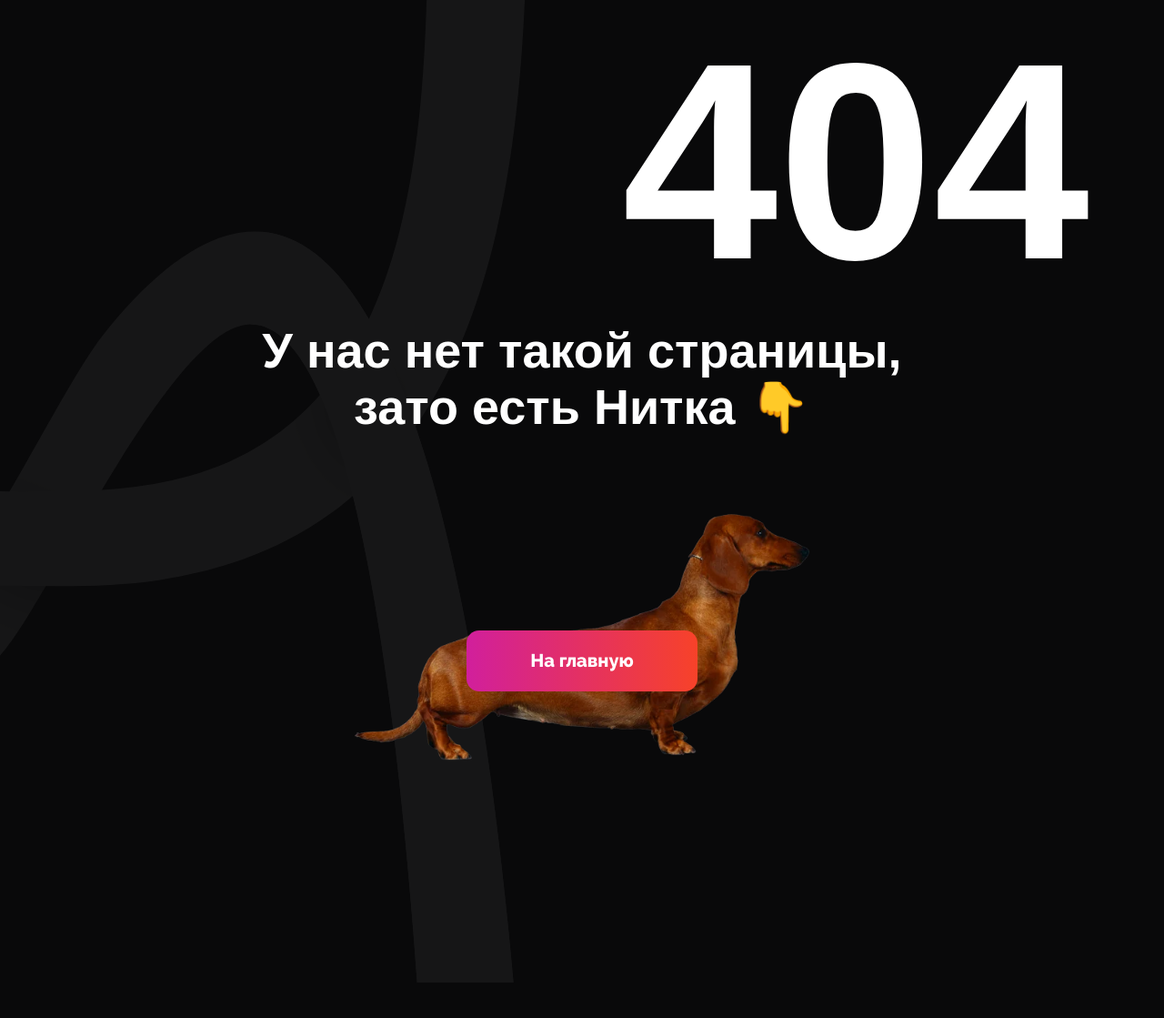
After one commit to acr0matic/threaddigital, a PHP site: page /404.php in a window 1280 px wide. The commit adds this page. Shown: the top 1119 px of the page at 91% size. Run offline with PHP 8.4, Linux system fonts and the light colour scheme; style sheets or scripts are compiled from the project's sources; some web fonts are replaced.

Commit message:
feat: верстка 404 страницы

```diff
--- /dev/null
+++ b/src/404.php
@@ -0,0 +1,91 @@
+<!DOCTYPE html>
+<html lang="ru">
+
+<head>
+  <meta charset="UTF-8" />
+  <meta name="viewport" content="width=device-width, initial-scale=1.0 user-scalable=no" />
+  <meta http-equiv="X-UA-Compatible" content="ie=edge" />
+
+  <!-- Базовые мета-теги для поисковиков -->
+  <title>Заголовок</title>
+
+  <!-- Иконки для страницы -->
+  <link rel="shortcut icon" href="img/favicons/favicon.ico" type="image/x-icon">
+  <link rel="icon" sizes="16x16" href="img/favicons/favicon-16x16.png" type="image/png">
+  <link rel="icon" sizes="32x32" href="img/favicons/favicon-32x32.png" type="image/png">
+  <link rel="apple-touch-icon-precomposed" href="img/favicons/apple-touch-icon-precomposed.png">
+  <link rel="apple-touch-icon" href="img/favicons/apple-touch-icon.png">
+  <link rel="apple-touch-icon" sizes="57x57" href="img/favicons/apple-touch-icon-57x57.png">
+  <link rel="apple-touch-icon" sizes="60x60" href="img/favicons/apple-touch-icon-60x60.png">
+  <link rel="apple-touch-icon" sizes="72x72" href="img/favicons/apple-touch-icon-72x72.png">
+  <link rel="apple-touch-icon" sizes="76x76" href="img/favicons/apple-touch-icon-76x76.png">
+  <link rel="apple-touch-icon" sizes="114x114" href="img/favicons/apple-touch-icon-114x114.png">
+  <link rel="apple-touch-icon" sizes="120x120" href="img/favicons/apple-touch-icon-120x120.png">
+  <link rel="apple-touch-icon" sizes="144x144" href="img/favicons/apple-touch-icon-144x144.png">
+  <link rel="apple-touch-icon" sizes="152x152" href="img/favicons/apple-touch-icon-152x152.png">
+  <link rel="apple-touch-icon" sizes="167x167" href="img/favicons/apple-touch-icon-167x167.png">
+  <link rel="apple-touch-icon" sizes="180x180" href="img/favicons/apple-touch-icon-180x180.png">
+  <link rel="apple-touch-icon" sizes="1024x1024" href="img/favicons/apple-touch-icon-1024x1024.png">
+
+  <!-- Метатаги которые выводят информацию о странице в поисковой запрос -->
+  <meta name="description" content="описание не длиннее 155 символов" />
+  <meta name="keywords" content="мета-теги, шаблон, html, css, acr0matic" />
+
+  <!-- Метатаги для ссылок в социальных сетях -->
+  <meta property="og:locale" content="ru_RU" />
+  <meta property="og:type" content="article" />
+  <meta property="og:title" content="" />
+  <meta property="og:description" content="" />
+  <meta property="og:image" content="" />
+  <meta property="og:url" content="" />
+  <meta property="og:site_name" content="" />
+
+  <!-- Контролирует поведение поисковых систем при индексации страницы -->
+  <meta name="robots" content="index,follow,noodp" />
+
+  <!-- Покраска адресной строки в мобильных Chrome, Firefox OS и Opera -->
+  <meta name="theme-color" content="#09090A" />
+
+  <!-- Для Windows Phone -->
+  <meta name="msapplication-navbutton-color" content="#09090A" />
+
+  <!-- Для iOS Safari -->
+  <meta name="apple-mobile-web-app-capable" content="yes" />
+  <meta name="apple-mobile-web-app-status-bar-style" content="black-translucent" />
+
+  <!-- Верификация Яндекс.Вебмастер  -->
+  <meta name="yandex-verification" content="" />
+
+  <!-- Yandex.Metrika counter -->
+
+  <!-- /Yandex.Metrika counter -->
+
+  <!-- Стили -->
+  <!-- build:css -->
+  <link rel="stylesheet" href="css/style.css" />
+  <!-- endbuild -->
+</head>
+
+<body>
+  <main>
+    <section id="not-found">
+      <div class="container">
+        <div class="not-found">
+          <h1 class="not-found__title">404</h1>
+          <h2 class="not-found__description">У нас нет такой страницы, <br> зато есть Нитка 👇</h2>
+
+          <div class="not-found__action">
+            <img src="img/page/404/dog.webp" alt="" class="not-found__image">
+            <button class="not-found__button button button-primary">На главную</button>
+          </div>
+          <!-- /.not-found__action -->
+
+          <img class="not-found__background" src="img/page/404/background.svg" alt="">
+        </div>
+        <!-- /.not-found -->
+      </div>
+      <!-- /.container -->
+    </section>
+  </main>
+
+</body>
--- a/src/scss/layout/_layout.scss
+++ b/src/scss/layout/_layout.scss
@@ -12,7 +12,7 @@
 @import "common/nav-mobile";
 
 // Фрагметы главной страницы
-@import "pages/main/project.scss";
+@import "pages/main/project";
 @import "pages/main/service/main";
 @import "pages/main/team/main";
 @import "pages/main/feedback/main";
@@ -26,8 +26,10 @@
 @import "pages/case/stages";
 @import "pages/case/result/main";
 @import "pages/case/kit/main";
-@import "pages/case/authors.scss";
+@import "pages/case/authors";
 
 @import "pages/other/other.scss";
 
 @import "pages/privacy/privacy";
+
+@import "pages/404/not-found";
--- /dev/null
+++ b/src/scss/layout/pages/404/_not-found.scss
@@ -0,0 +1,102 @@
+#not-found {
+  position: relative;
+  height: 100vh;
+  min-height: 765px;
+  overflow: hidden;
+}
+
+.not-found {
+  display: flex;
+  flex-direction: column;
+  align-items: center;
+
+  @include breakpoint($breakpoint-mobile-large) {
+    margin-top: 90px;
+  }
+
+  &__title {
+    margin-left: auto;
+    font-feature-settings: "pnum" on, "lnum" on;
+    font-size: 308px;
+
+    @include breakpoint($breakpoint-laptop) {
+      font-size: 258px;
+    }
+
+    @include breakpoint($breakpoint-tablet-large) {
+      font-size: 188px;
+    }
+
+    @include breakpoint($breakpoint-tablet) {
+      margin-left: unset;
+    }
+
+    @include breakpoint($breakpoint-mobile-large) {
+      font-size: 92px;
+    }
+  }
+
+  &__description {
+    margin-bottom: 215px;
+
+    font-size: 54px;
+    text-align: center;
+
+    @include breakpoint($breakpoint-laptop) {
+      font-size: 42px;
+    }
+
+    @include breakpoint($breakpoint-tablet-large) {
+      font-size: 36px;
+    }
+
+    @include breakpoint($breakpoint-mobile-large) {
+      font-size: 20px;
+    }
+  }
+
+  &__action {
+    position: relative;
+
+    @include breakpoint($breakpoint-mobile-large) {
+      width: 100%;
+      text-align: center;
+    }
+  }
+
+  &__image {
+    position: absolute;
+    top: 50%;
+    left: 50%;
+
+    max-width: 500px;
+
+    transform: translate(-50%, -60%);
+
+    @include breakpoint($breakpoint-tablet-large) {
+      max-width: 400px;
+    }
+
+    @include breakpoint($breakpoint-mobile-large) {
+      width: 100%;
+
+      transform: translate(-50%, -65%);
+    }
+  }
+
+  &__button {
+    padding: 22px 70px;
+
+    @include breakpoint($breakpoint-mobile-large) {
+      width: 100%;
+      max-width: 400px;
+    }
+  }
+
+  &__background {
+    position: absolute;
+    z-index: -1;
+    top: 0;
+    left: 0;
+  }
+}
```
Also changed, not shown: src/img/page/404/background.svg (added), src/img/page/404/dog.png (added), src/img/page/404/dog.webp (added).
